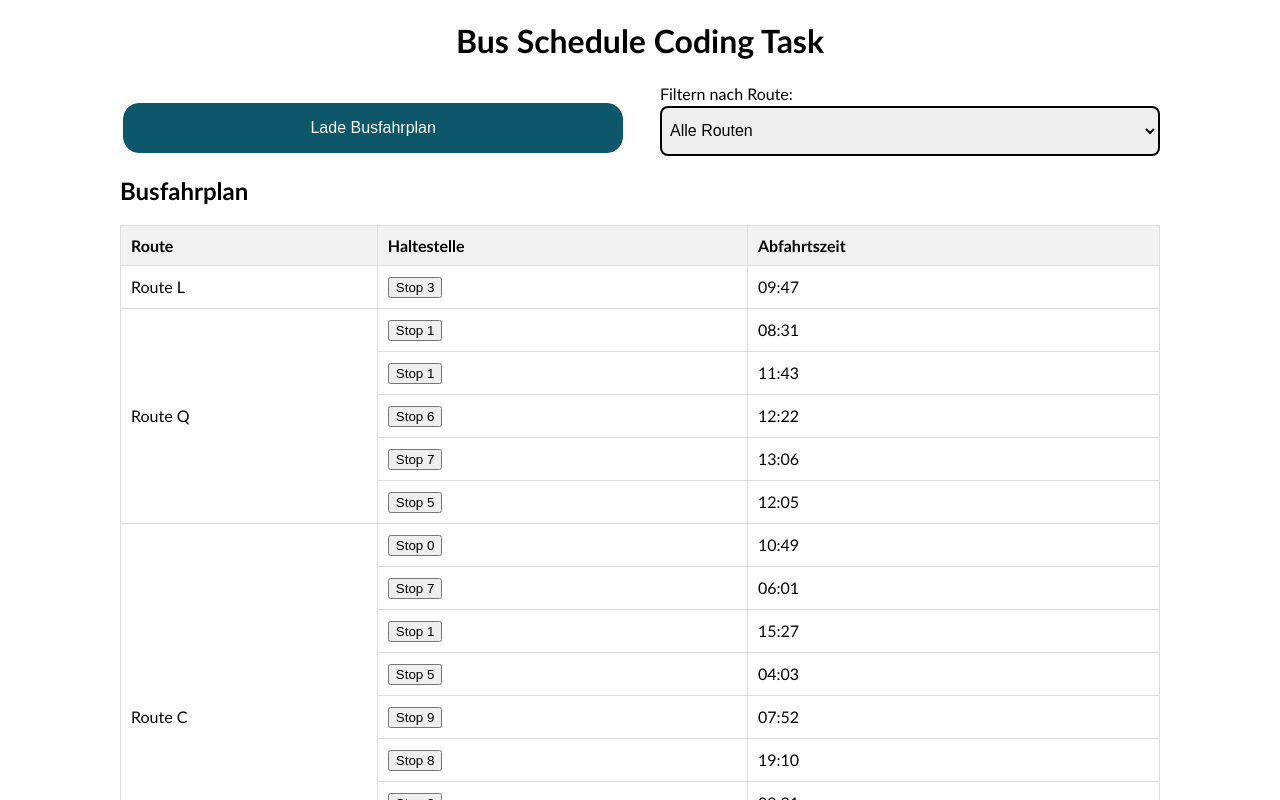
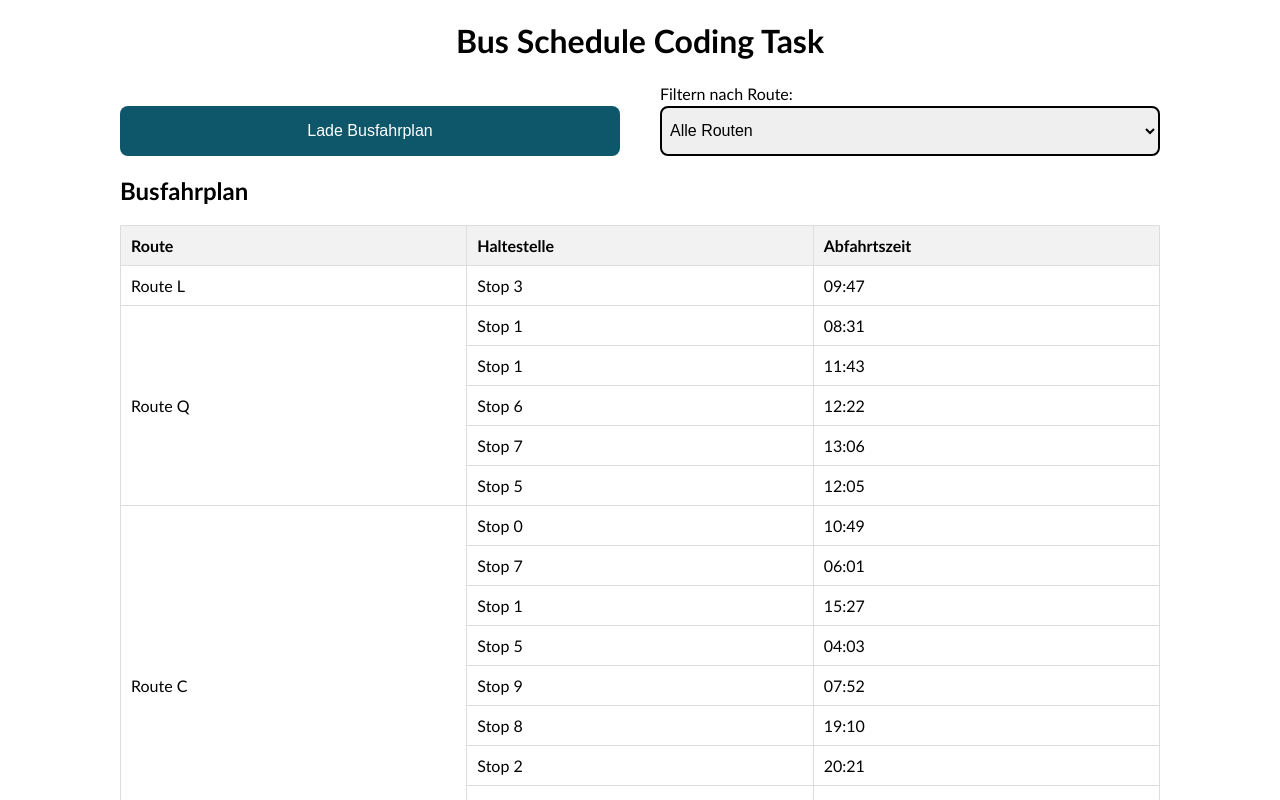
Before and after one commit to DepTrai95/bus-schedule-coding-task, a Next.js app: page / in a window 1280 px wide. Both pictures are taken after a click on the button "Lade Busfahrplan". Shown: the top 800 px of the page. Built offline with nearby package versions, Linux system fonts and the light colour scheme.

Commit message:
[TASK] update styling of project

```diff
--- a/src/app/components/Button/Button.css
+++ b/src/app/components/Button/Button.css
@@ -1,13 +1,19 @@
 .btn--primary {
   background-color: #0e576a;
-   border-radius: 1rem;
-   border: 1px solid #0e576a;
+  border-radius: 8px;
+  border: none;
   color: #fff;
   cursor: pointer;
   font-size: 16px;
-   margin: 0.2rem;
-   min-width: 200px;
-   padding: 15px;
+  min-width: 140px;
+  padding: 16px 10px;
   text-decoration: none;
   width: 100%;
 }
+
+@media (min-width: 600px) {
+  .btn--primary {
+    min-width: 200px;
+    padding: 16px;
+  }
+}
--- a/src/app/components/Filter/Filter.css
+++ b/src/app/components/Filter/Filter.css
@@ -1,4 +1,3 @@
-/* FORM STYLING */
 .form-group {
    line-height: 1.5;
 }
--- a/src/app/components/ScheduleList/ScheduleList.css
+++ b/src/app/components/ScheduleList/ScheduleList.css
@@ -1,4 +1,3 @@
-/*  TABLE STYLING */
 table {
   border-collapse: collapse;
   margin-top: 20px;
@@ -12,6 +11,54 @@ td {
   text-align: left;
 }
 
+th:first-child {
+  width: 40%;
+}
+
+@media (min-width: 600px) {
+  th:first-child {
+    width: unset;
+  }
+
+  th {
+    width: calc(100% / 3);
+  }
+}
+
 th {
   background-color: #f2f2f2;
 }
+
+td .button-table-data {
+  background-color: transparent;
+  border: none;
+  color: #000;
+  cursor: pointer;
+  font-family: "Trebuchet MS", "Lucida Sans Unicode", "Lucida Grande",
+    "Lucida Sans", Arial, sans-serif;
+  font-size: 16px;
+  padding: 0;
+  text-decoration: none;
+}
+
+td .button-table-data:focus {
+  outline: none;
+}
+
+td:has(.button-table-data) {
+  cursor: pointer;
+  outline: 2px solid transparent;
+  transition: outline 0.2s ease-in;
+}
+
+td:has(.button-table-data):hover,
+td:has(.button-table-data):focus-within {
+  outline: 2px solid #000;
+}
+
+
+.loading-spinner {
+  height: 200px;
+  text-align: center;
+  transform: translateY(50%);
+}
--- a/src/app/globals.css
+++ b/src/app/globals.css
@@ -45,6 +45,12 @@ main {
 }
 
 .grid--default .grid-item {
-  padding: 0 20px;
+  padding: 0 10px;
   width: 50%;
 }
+
+@media (min-width: 600px) {
+  .grid--default .grid-item {
+    padding: 0 20px;
+  }
+}
```
Lines whose indentation alone changed are shown as unchanged.
